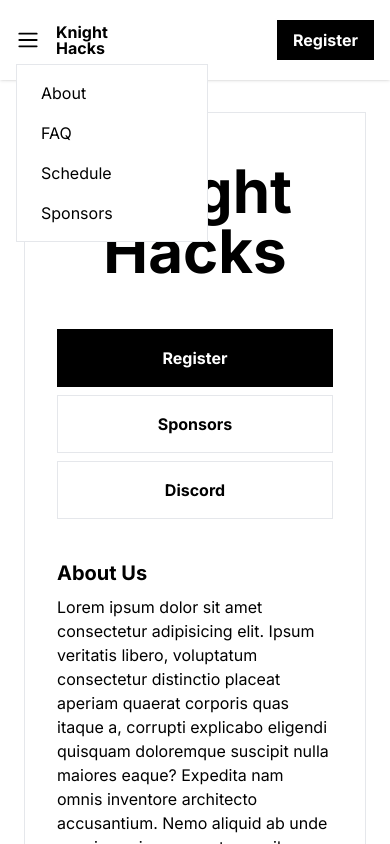
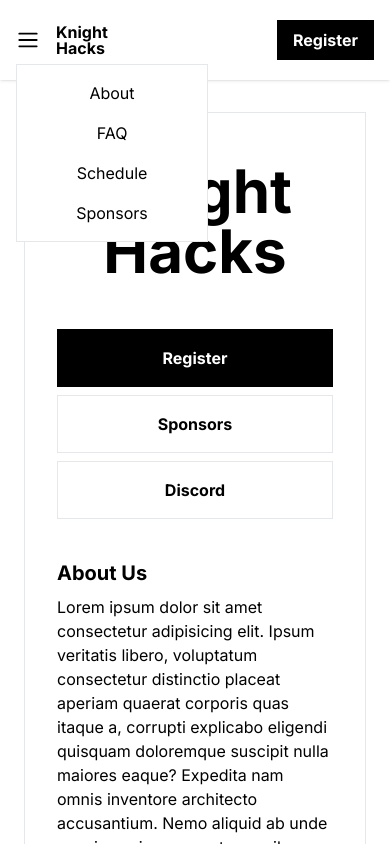
Before and after one commit to KnightHacks/hackathon-site-2023, a Next.js app: page / in a window 390 px wide. Both pictures are taken after a click on the button 36 px from the left and 40 px from the top of the page. Shown: the top 844 px of the page. Built offline with nearby package versions, Linux system fonts and the light colour scheme.

Commit message:
Change links to buttons

```diff
--- a/src/components/MobileDropdown.tsx
+++ b/src/components/MobileDropdown.tsx
@@ -1,3 +1,4 @@
+import { scrollTo } from '@/utils';
 import { Menu, Transition } from '@headlessui/react'
 import { Bars3Icon } from "@heroicons/react/20/solid";
 import { Fragment } from 'react';
@@ -20,41 +21,37 @@ export default function MobileDropdown() {
         <Menu.Items className="absolute border flex flex-col bg-white top-10 w-48 p-2">
           <Menu.Item>
             {({ active }) => (
-              <a
+              <button
                 className={`${active && "bg-black text-white"} px-4 py-2`}
-                href="#about"
-              >
+                onClick={() => scrollTo("#about")}>
                 About
-              </a>
+              </button>
             )}
           </Menu.Item>
           <Menu.Item>
             {({ active }) => (
-              <a
+              <button
                 className={`${active && "bg-black text-white"} px-4 py-2`}
-                href="#faq"
-              >
+                onClick={() => scrollTo("#faq")}>
                 FAQ
-              </a>
+              </button>
             )}
           </Menu.Item>
           <Menu.Item>
             {({ active }) => (
-              <a
+              <button
                 className={`${active && "bg-black text-white"} px-4 py-2`}
-                href="#schedule"
-              >
+                onClick={() => scrollTo("#schedule")}>
                 Schedule
-              </a>
+              </button>
             )}
           </Menu.Item>      <Menu.Item>
             {({ active }) => (
-              <a
+              <button
                 className={`${active && "bg-black text-white"} px-4 py-2`}
-                href="#sponsors"
-              >
+                onClick={() => scrollTo("#sponsors")}>
                 Sponsors
-              </a>
+              </button>
             )}
           </Menu.Item>
         </Menu.Items>
--- a/src/components/Navbar.tsx
+++ b/src/components/Navbar.tsx
@@ -2,6 +2,11 @@ import Link from "next/link";
 import MobileDropdown from "./MobileDropdown";
 
 export default function Navbar() {
+  const scrollTo = (id: string) => {
+    const element: HTMLElement = document.querySelector(id)!;
+    window?.scrollTo({ behavior: "smooth", top: element.offsetTop - 100 });
+  }
+
   return (
     <nav className="fixed top-0 flex h-20 w-full items-center justify-between bg-white px-4 shadow">
       <div className="flex">
@@ -12,16 +17,16 @@ export default function Navbar() {
       </div>
       <ul className="hidden gap-4 font-bold sm:flex">
         <li>
-          <Link href="/">About</Link>
+          <button onClick={() => scrollTo("#about")}>About</button>
         </li>
         <li>
-          <Link href="/">FAQ</Link>
+          <button onClick={() => scrollTo("#faq")}>FAQ</button>
         </li>
         <li>
-          <Link href="/">Schedule</Link>
+          <button onClick={() => scrollTo("#schedule")}>Schedule</button>
         </li>
         <li>
-          <Link href="/">Sponsors</Link>
+          <button onClick={() => scrollTo("#sponsors")}>Sponsors</button>
         </li>
       </ul>
       <Link
```
